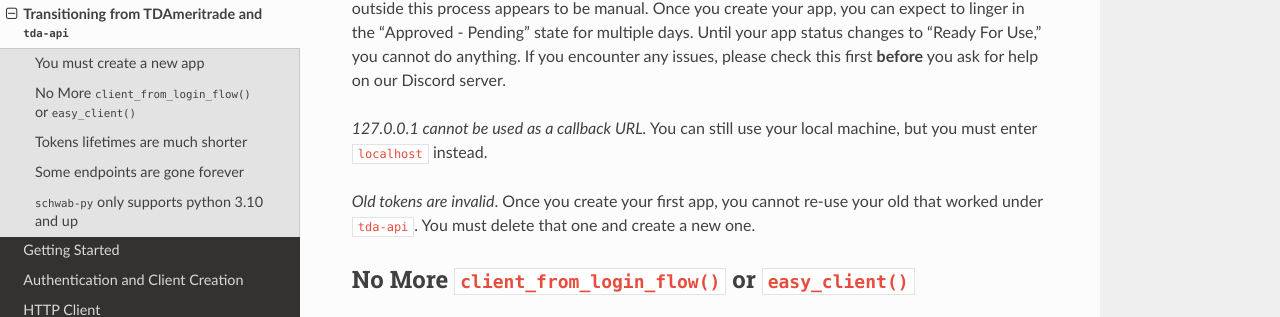
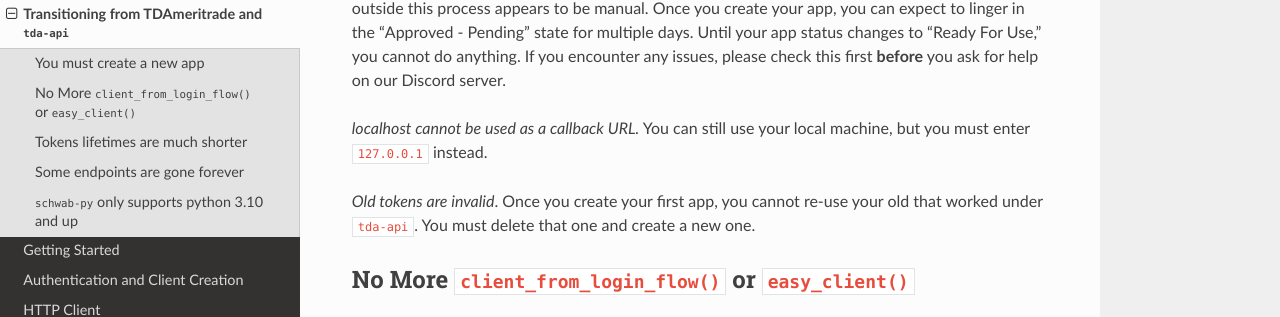
Before and after one commit to Hu1kSmash/schwab-py, a Sphinx documentation site: the page built from docs/tda-transition.rst, in a window 1280 px wide and 900 px high, scrolled down 377 px. Shown: the part 139-456 px from the top of the window. Built offline with Sphinx 7.4.7 and the Read the Docs theme 2.0.0, drawn with Linux system fonts in a browser that asks for light colours.

```diff
--- a/docs/tda-transition.rst
+++ b/docs/tda-transition.rst
@@ -30,8 +30,8 @@ multiple days. Until your app status changes to "Ready For Use," you cannot do
 anything. If you encounter any issues, please check this first **before** you
 ask for help on our Discord server.
 
-*127.0.0.1 cannot be used as a callback URL.* You can still use your local
-machine, but you must enter ``localhost`` instead.
+*localhost cannot be used as a callback URL.* You can still use your local
+machine, but you must enter ``127.0.0.1`` instead.
 
 *Old tokens are invalid*. Once you create your first app, you cannot re-use your
 old that worked under ``tda-api``. You must delete that one and create a new
```
